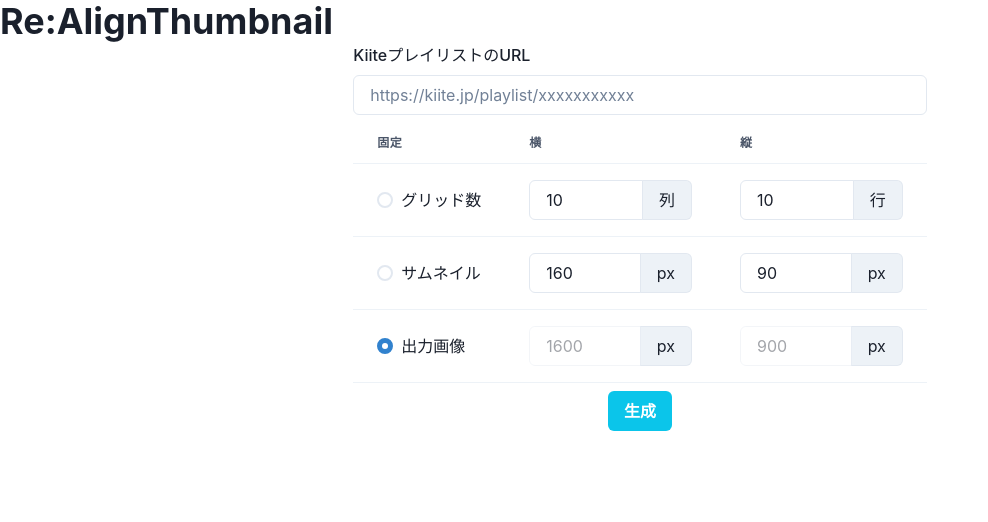
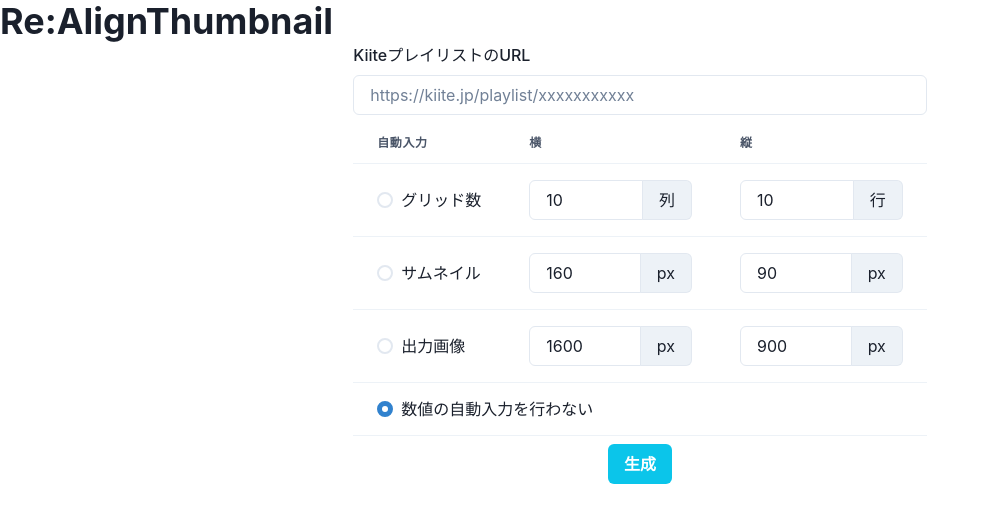
Before and after one commit to fanta-git/re-align-thumbnail, a Next.js app: page / in a window 1280 px wide. Shown: the top 522 px of the page, without its empty margins (0-988 px from the left). Built offline with nearby package versions, Linux system fonts and the light colour scheme.

Commit message:
追加 数値の自動入力機能の追加

```diff
--- a/src/components/SizeForm.tsx
+++ b/src/components/SizeForm.tsx
@@ -1,13 +1,27 @@
-import { sizeFormItemData, sizeFormHeads } from "@/consts/form";
-import { RadioGroup, TableContainer, Table, Thead, Tr, Th } from "@chakra-ui/react";
-import { useState } from "react";
+import { fieldNames, sizeFormHeads, sizeFormItemData } from "@/consts/form";
+import setFixedValue from "@/foundations/fixFixedValues";
+import { FormContents, SizeFormValues } from "@/types/form";
+import { zip } from "@/util/arrays";
+import { RadioGroup, Table, TableContainer, Th, Thead, Tr } from "@chakra-ui/react";
+import { useEffect, useState } from "react";
+import { useFormContext } from "react-hook-form";
 import { SizeFormItem } from "./SizeFormItem";
 
 export function SizeForm () {
-    const [value, setValue] = useState('2')
+    const [fixed, setFixed] = useState('3')
+    const { watch, setValue } = useFormContext<FormContents>()
+    const watchFields = watch(fieldNames)
+
+    useEffect(() => {
+        const sizeFormValues = Object.fromEntries(zip(fieldNames, watchFields.map(Number))) as SizeFormValues
+        const fixedFixedValue = setFixedValue[fixed as '0' | '1' | '2' | '3'](sizeFormValues)
+        for (const [target, value] of Object.entries(fixedFixedValue) as [typeof fieldNames[number], number][]) {
+            if (sizeFormValues[target] !== value) setValue(target, String(value))
+        }
+    }, [watchFields, fixed, setValue])
 
     return (
-        <RadioGroup onChange={setValue} value={value}>
+        <RadioGroup onChange={setFixed} value={fixed}>
             <TableContainer>
             <Table variant='simple'>
                 <Thead>
@@ -15,7 +29,7 @@ export function SizeForm () {
                         {sizeFormHeads.map((v, i) => (<Th key={i}>{v}</Th>))}
                     </Tr>
                 </Thead>
-                {sizeFormItemData.map((v, i) => <SizeFormItem key={i} data={v} index={i} disabled={value === String(i)} />)}
+                {sizeFormItemData.map((v, i) => <SizeFormItem key={i} data={v} index={i} disabled={fixed === String(i)} />)}
             </Table>
             </TableContainer>
         </RadioGroup>
--- a/src/components/SizeFormItem.tsx
+++ b/src/components/SizeFormItem.tsx
@@ -15,7 +15,7 @@ export function SizeFormItem(props: Props) {
     return (
         <Tbody>
             <Tr>
-                <Td>
+                <Td colSpan={data.item.length ? 1 : 3}>
                     <Radio value={String(index)}>{data.label}</Radio>
                 </Td>
                 {
--- a/src/consts/form.ts
+++ b/src/consts/form.ts
@@ -1,6 +1,6 @@
-import { SizeFormItemData } from "@/types/form"
+import { FormContents, SizeFormItemData } from "@/types/form"
 
-export const sizeFormHeads = ["固定", "横", "縦"]
+export const sizeFormHeads = ["自動入力", "横", "縦"]
 export const sizeFormItemData: SizeFormItemData[] = [{
     label: "グリッド数",
     item: [{
@@ -58,4 +58,9 @@ export const sizeFormItemData: SizeFormItemData[] = [{
             min: 1
         }
     }]
+}, {
+    label: "数値の自動入力を行わない",
+    item: []
 }]
+
+export const fieldNames = ["columns", "rows", "width", "height", "outputWidth", "outputHeight"] as const satisfies readonly (keyof FormContents)[]
--- /dev/null
+++ b/src/foundations/fixFixedValues.tsx
@@ -0,0 +1,17 @@
+import { SizeFormValues } from "@/types/form";
+
+export default {
+    '0': v => ({
+        columns: v.outputWidth / v.width | 0,
+        rows: v.outputHeight / v.height | 0
+    }),
+    '1': v => ({
+        width: v.outputWidth / v.columns | 0,
+        height: v.outputHeight / v.rows | 0
+    }),
+    '2': v => ({
+        outputWidth: v.width * v.columns | 0,
+        outputHeight: v.height * v.rows | 0
+    }),
+    '3': v => ({})
+} satisfies Record<string, (v: SizeFormValues) => Partial<SizeFormValues>>
--- a/src/types/form.ts
+++ b/src/types/form.ts
@@ -1,4 +1,6 @@
+import { fieldNames } from "@/consts/form"
 import { InputProps } from "@chakra-ui/react"
+import { Values } from "./util"
 
 export type FormContents = {
     url: string,
@@ -18,3 +20,5 @@ export type SizeFormItemData = {
         inputProps: InputProps,
     }[]
 }
+
+export type SizeFormValues = Record<Values<typeof fieldNames>, number>
```
